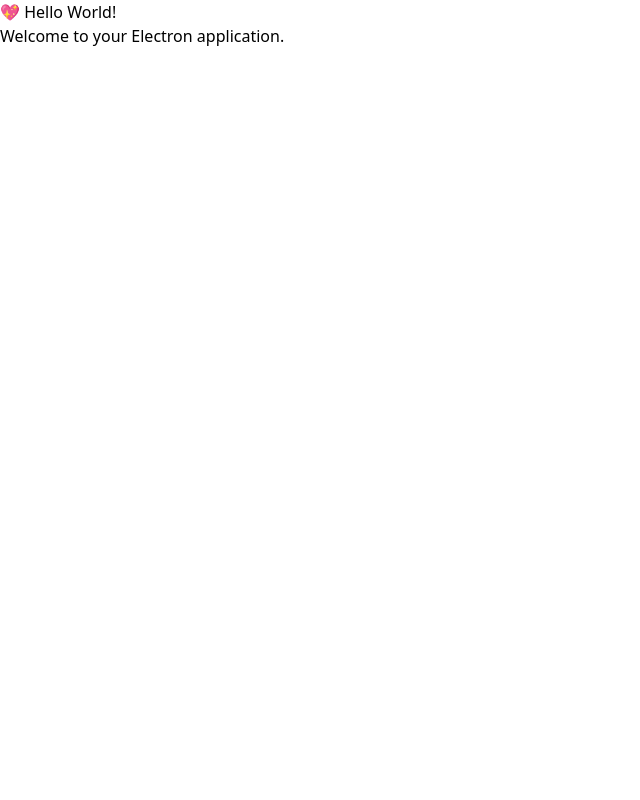
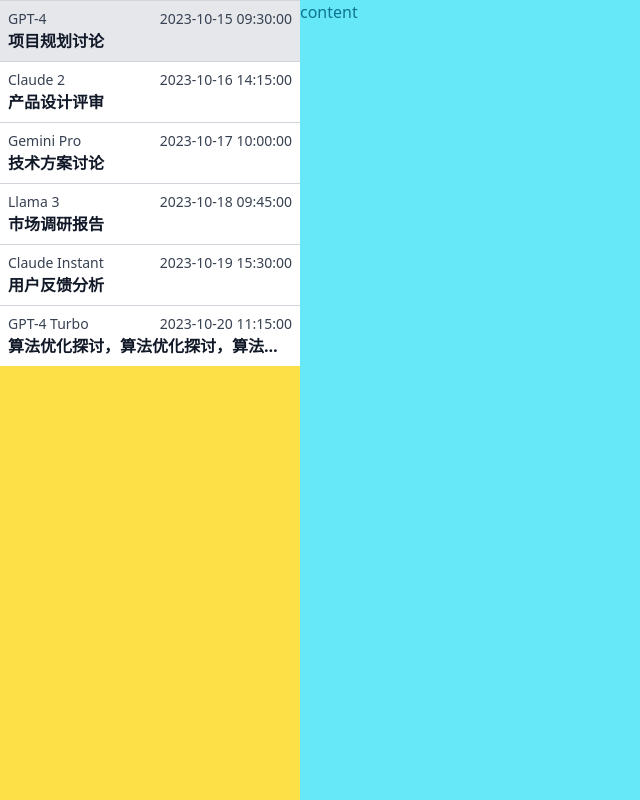
Before and after one commit to WakerCN/imooc-cpc-desktop, a Vue app in the folder cross-platform-chat/: page / in a window 1280 px wide. Shown: the whole page, without its empty margins (0-640 px from the left). Built offline with nearby package versions, Linux system fonts and the light colour scheme.

Commit message:
✨ feat add first comp

```diff
--- a/cross-platform-chat/src/App.vue
+++ b/cross-platform-chat/src/App.vue
@@ -1,8 +1,13 @@
 <template>
-  <h1>💖 Hello World!</h1>
-  <p>Welcome to your Electron application.</p>
+  <div class="flex items-center justify-between h-screen">
+    <div class="w-[300px] h-full bg-gray-300 text-gray-700 hover:bg-yellow-300">
+      <ConversationList :items="ConversationListMockData" />
+    </div>
+    <div class="bg-cyan-300 text-cyan-700 flex-1 h-full">content</div>
+  </div>
 </template>
 
 <script setup>
-console.log('👋 This message is being logged by "App.vue", included via Vite');
+import ConversationList from "./components/ConversationList.vue";
+import { ConversationListMockData } from "./data/mockData";
 </script>
--- /dev/null
+++ b/cross-platform-chat/src/components/ConversationList.vue
@@ -0,0 +1,27 @@
+<template>
+  <div class="conversation-list">
+    <div
+      class="item p-2 border-gray-300 border-t bg-white cursor-pointer hover:bg-gray-200"
+      v-for="item in items"
+      :key="item.id"
+    >
+      <div
+        class="flex items-center justify-between text-sm leading-5 select-none"
+      >
+        <span>{{ item.selectedModel }}</span>
+        <span>{{ item.createdAt }}</span>
+      </div>
+      <h2 class="font-semibold leading-6 text-gray-900 truncate">
+        {{ item.title }}
+      </h2>
+    </div>
+  </div>
+</template>
+
+<script setup lang="ts">
+import { ConversationProps } from "src/types";
+
+defineProps<{ items: ConversationProps[] }>();
+</script>
+
+<style scoped></style>
--- /dev/null
+++ b/cross-platform-chat/src/data/mockData.ts
@@ -0,0 +1,52 @@
+import { ConversationProps } from "../../src/types";
+
+export const ConversationListMockData: ConversationProps[] = [
+  {
+    id: "c1",
+    title: "项目规划讨论",
+    selectedModel: "GPT-4",
+    createdAt: "2023-10-15 09:30:00",
+    updatedAt: "2023-10-15 11:45:00",
+    providerId: 1
+  },
+  {
+    id: "c2",
+    title: "产品设计评审",
+    selectedModel: "Claude 2",
+    createdAt: "2023-10-16 14:15:00",
+    updatedAt: "2023-10-16 16:30:00",
+    providerId: 2
+  },
+  {
+    id: "c3",
+    title: "技术方案讨论",
+    selectedModel: "Gemini Pro",
+    createdAt: "2023-10-17 10:00:00",
+    updatedAt: "2023-10-17 12:15:00",
+    providerId: 4
+  },
+  {
+    id: "c4",
+    title: "市场调研报告",
+    selectedModel: "Llama 3",
+    createdAt: "2023-10-18 09:45:00",
+    updatedAt: "2023-10-18 11:00:00",
+    providerId: 3
+  },
+  {
+    id: "c5",
+    title: "用户反馈分析",
+    selectedModel: "Claude Instant",
+    createdAt: "2023-10-19 15:30:00",
+    updatedAt: "2023-10-19 17:45:00",
+    providerId: 2
+  },
+  {
+    id: "c6",
+    title: "算法优化探讨，算法优化探讨，算法优化探讨，算法优化探讨",
+    selectedModel: "GPT-4 Turbo",
+    createdAt: "2023-10-20 11:15:00",
+    updatedAt: "2023-10-20 13:30:00",
+    providerId: 1
+  }
+];
--- /dev/null
+++ b/cross-platform-chat/src/types.ts
@@ -0,0 +1,16 @@
+/*
+ * @Author       : 魏威
+ * @Date         : 2025-07-11 21:24
+ * @LastEditTime : 2025-07-11 21:24
+ * @LastEditors  : StarOne
+ * @Description  :
+ */
+
+export interface ConversationProps {
+  id: string;
+  title: string;
+  selectedModel: string;
+  createdAt: string;
+  updatedAt: string;
+  providerId: number;
+}
```
